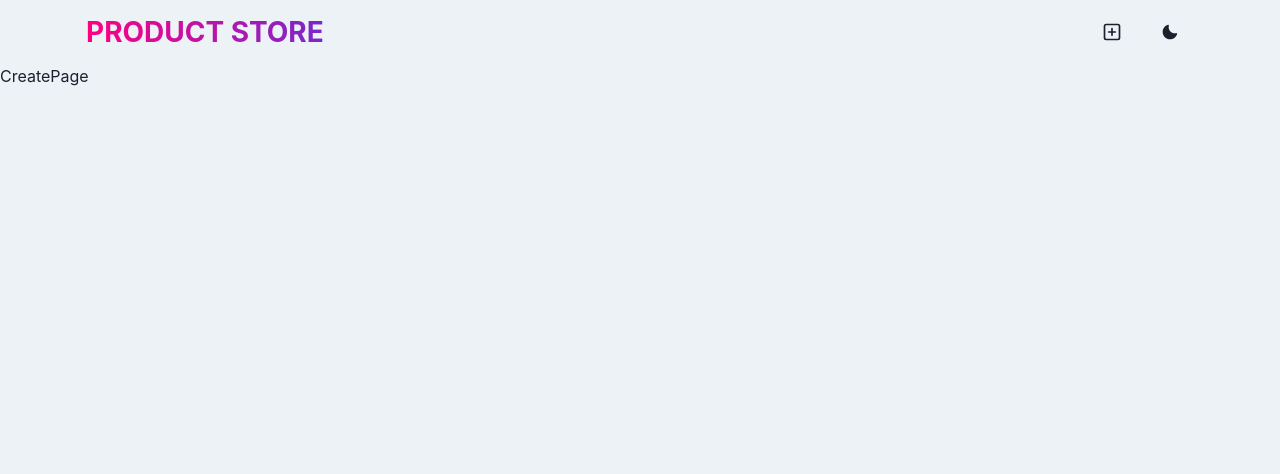
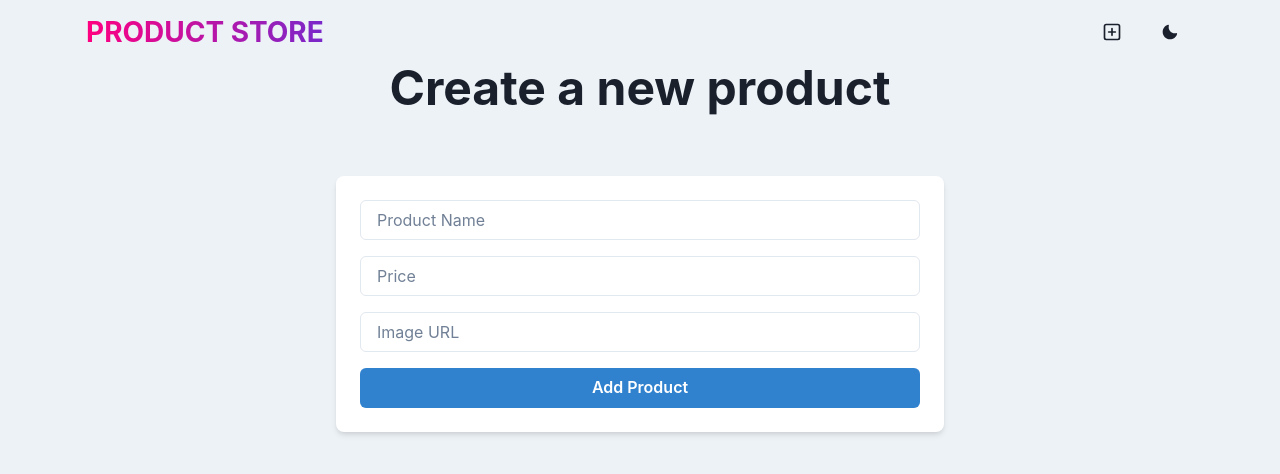
Before and after one commit to MrChami119/Product-Store, a React (Vite) app in the folder product-store/frontend/: page /create in a window 1280 px wide. Shown: the top 474 px of the page. Built offline with nearby package versions, Linux system fonts and the light colour scheme.

Commit message:
Update CreatePage.jsx

```diff
--- a/product-store/frontend/src/pages/CreatePage.jsx
+++ b/product-store/frontend/src/pages/CreatePage.jsx
@@ -1,8 +1,58 @@
+import { Box, Button, Container, Heading, Input, useColorModeValue, VStack } from '@chakra-ui/react';
 import React from 'react'
 
 const CreatePage = () => {
+  const [newProduct, setNewProduct] = React.useState({
+    name: "",
+    price: "",
+    image: "",
+  });
+
+  const handleAddProduct = async () => {
+    console.log(newProduct);
+  }
+
   return (
-    <div>CreatePage</div>
+    <Container maxW={"container.sm"}>
+      <VStack spacing={8}>
+        <Heading as="h1" size="2xl" textAlign={"center"} mb={8}>
+          Create a new product
+        </Heading>
+        <Box
+          w={"full"} bg={useColorModeValue("white","gray.700")}
+          p={6} rounded={"lg"} shadow={"md"}
+        >
+          <VStack spacing={4}>
+            <Input
+              placeholder="Product Name"
+              name="name"
+              value={newProduct.name}
+              onChange={(e)=>setNewProduct({...newProduct, name:e.target.value})}
+            />
+            <Input
+              placeholder="Price"
+              name="price"
+              type="number"
+              value={newProduct.price}
+              onChange={(e)=>setNewProduct({...newProduct, price:e.target.value})}
+            />
+            <Input
+              placeholder="Image URL"
+              name="image"
+              value={newProduct.image}
+              onChange={(e)=>setNewProduct({...newProduct, image:e.target.value})}
+            />
+            <Button
+              colorScheme='blue'
+              onClick={handleAddProduct}
+              w='full'
+            >
+              Add Product
+            </Button>
+          </VStack>
+        </Box>
+      </VStack>
+    </Container>
   )
 }
 
```
